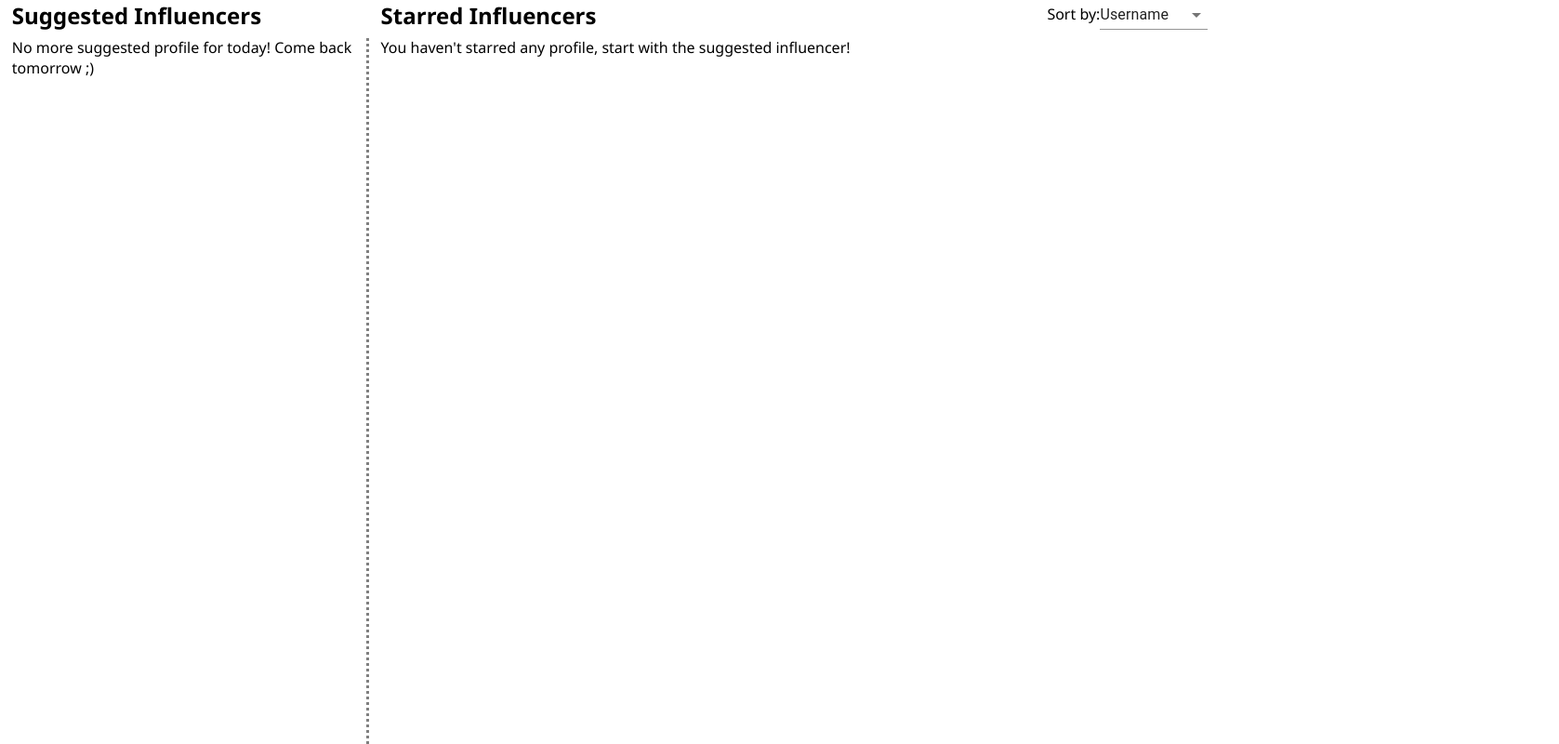
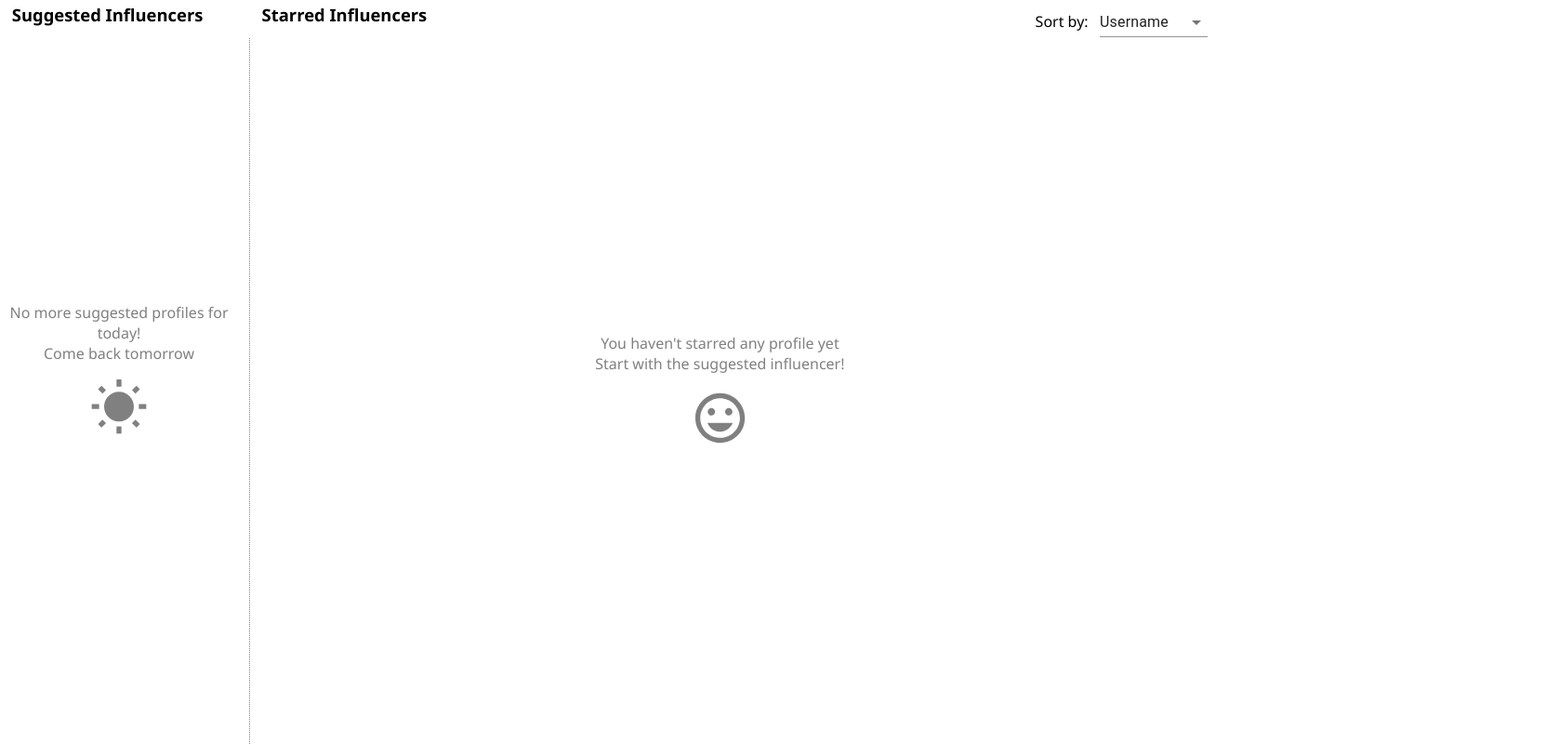
Before and after one commit to mapleleafjack/Influencer, a React app: page / in a window 1280 px wide. Shown: the whole page at 93% size, 1677 px wide, since content can reach past the window. Built offline with nearby package versions, Linux system fonts and the light colour scheme; no server answers.

Commit message:
good vibe styla

```diff
--- a/src/components/Starred.js
+++ b/src/components/Starred.js
@@ -4,6 +4,8 @@ import { NativeSelect } from '@material-ui/core';
 
 import { fetchStarred } from '../reducers/index.js'
 import { fetchRemoveStarred } from '../reducers/index.js'
+
+import TagFacesIcon from '@material-ui/icons/TagFaces';
 
 import { connect } from 'react-redux'
 import '../index.scss'
@@ -16,26 +18,30 @@ function Starred ({ starredData, fetchStarred,  fetchRemoveStarred})  {
     return "Loading data"
   }
   return <div>
+            //this can have its own component
             <div className="header">
               <span className="title">Starred Influencers</span>
-
-              <span className="filter">
-                Sort by:
-                <NativeSelect name="order" id="order" onChange={(e) => fetchStarred(e.target.value)}>
+              <label className="filter"> Sort by:  &nbsp;&nbsp;
+                <NativeSelect  name="order" id="order" onChange={(e) => fetchStarred(e.target.value)}>
                   <option value="username">Username</option>
                   <option value="name">Name</option>
                   <option value="followers">Followers</option>
                   <option value="engagement">Engagement</option>
                 </NativeSelect>
-              </span>
+              </label>
+            </div>
+            //
 
-            </div>
             <div className="starred_content">
             {
               starredData.length > 0 ? starredData.map
               (
                 (user, index) => <StarredProfile key={user.influencer_id} user={user} index={index} deleteFunction={fetchRemoveStarred}/>
-              ) : <p className="empty_content"> You haven't starred any profile, start with the suggested influencer! </p>
+              ) :
+              <div className="empty_content">
+                <p className="empty_text"> You haven't starred any profile yet<br/> Start with the suggested influencer! </p>
+                <TagFacesIcon/>
+              </div>
             }
             </div>
         </div>;
--- a/src/components/StarredProfile.js
+++ b/src/components/StarredProfile.js
@@ -1,6 +1,6 @@
 import React from 'react'
 import InstagramIcon from '@material-ui/icons/Instagram';
-import HighlightOffIcon from '@material-ui/icons/HighlightOff';
+import CloseIcon from '@material-ui/icons/Close';
 
 class StarredProfile extends React.Component {
   render() {
@@ -26,7 +26,7 @@ class StarredProfile extends React.Component {
                   <span className="caption">Engagement</span>
                 </span>
               </div>
-              <button className="data_button" onClick={() => this.props.deleteFunction(this.props.index, user)}> <HighlightOffIcon/> </button>
+              <button className="data_button" onClick={() => this.props.deleteFunction(this.props.index, user)}> <CloseIcon/> </button>
           </div>
 
   }
--- a/src/components/Suggested.js
+++ b/src/components/Suggested.js
@@ -3,6 +3,8 @@ import SuggestedProfile from './SuggestedProfile'
 
 import {fetchSuggested} from '../reducers/index.js'
 import {addToStarred} from '../reducers/index.js'
+
+import WbSunnyIcon from '@material-ui/icons/WbSunny';
 
 import { connect } from 'react-redux'
 import '../index.scss'
@@ -19,12 +21,17 @@ function Suggested ({ suggestedData, fetchSuggested, addToStarred })  {
             <div className="header">
               <span className="title">Suggested Influencers</span>
             </div>
+
             <div className="starred_content">
             {
               suggestedData.length > 0 ? suggestedData.map
               (
                 (user, index) => <SuggestedProfile className="jack" key={user.influencer_id} index={index} user={user} addStarredFunction={addToStarred} />
-              ) : <p className="empty_content"> No more suggested profile for today! Come back tomorrow ;) </p>
+              ) :
+              <div className="empty_content">
+                <p className="empty_text"> No more suggested profiles for today! <br/> Come back tomorrow </p>
+                <WbSunnyIcon/>
+              </div>
             }
             </div>
         </div>;
--- a/src/components/SuggestedProfile.js
+++ b/src/components/SuggestedProfile.js
@@ -1,5 +1,6 @@
 import React from 'react'
 import InstagramIcon from '@material-ui/icons/Instagram';
+import AddIcon from '@material-ui/icons/Add';
 
 import '../index.scss'
 
@@ -13,6 +14,7 @@ class SuggestedProfile extends React.Component {
               <span className="profile_name">{user.influencer_full_name}</span>
               <span className="insta_username"><InstagramIcon/>{user.influencer_instagram_username}</span>
             </span>
+            <span className="plusIcon"><AddIcon/></span>
           </div>;
   }
 }
--- a/src/index.scss
+++ b/src/index.scss
@@ -24,19 +24,38 @@ img{
 
 .suggested {
   float: left;
-  width: 30vw;
+  width: 20vw;
   height: 100vh;
   background-color: white;
 }
 .starred {
   float: right;
-  width: 69vw;
+  width: 79vw;
   height: 100vh;
   select{
     float: right;
   }
-  border-left: 3px dotted grey;
+  border-left: 1px dotted grey;
   overflow-y: scroll;
+}
+
+.empty_content{
+  margin: 0;
+  position: relative;
+  top: 45vh;
+  -ms-transform: translateY(-50%);
+  transform: translateY(-50%);
+
+  svg{
+    width: 100%;
+    font-size: 5vw;
+    color: grey;
+  }
+  .empty_text{
+    color:grey;
+    text-align: center;
+    vertical-align: middle;
+  }
 }
 
 .header{
@@ -48,15 +67,18 @@ img{
   top:0vh;
 
   .title{
-    font-size: 3vh;
+    font-size: 2.3vh;
     font-weight: bold;;
     position: absolute;
     left: 1vw;
+    top: 0.2vw;
   }
   .filter{
     position: absolute;
-    left: 57vw;
     font-size: 2vh;
+    left: 66vw;
+    margin-top: 1vh;
+
     .MuiInput-root{
       font-size: 2vh;
     }
@@ -92,11 +114,6 @@ img{
   }
 }
 
-.empty_content{
-  margin-left: 1vw;
-  margin-top: 2vw;
-}
-
 .influencerRow{
   display: flex;
 }
@@ -108,9 +125,19 @@ img{
   background-color: #FAFAFA;
   width: 100%;
 
+  .plusIcon{
+    display: flex;
+    align-items: center;
+    color:grey;
+  }
+
   &:hover {
     background-color: lightgrey;
     border-radius: 50px 0 0 50px;
+
+    .plusIcon{
+      color:black;
+    }
   }
 
   .item_container{
```
